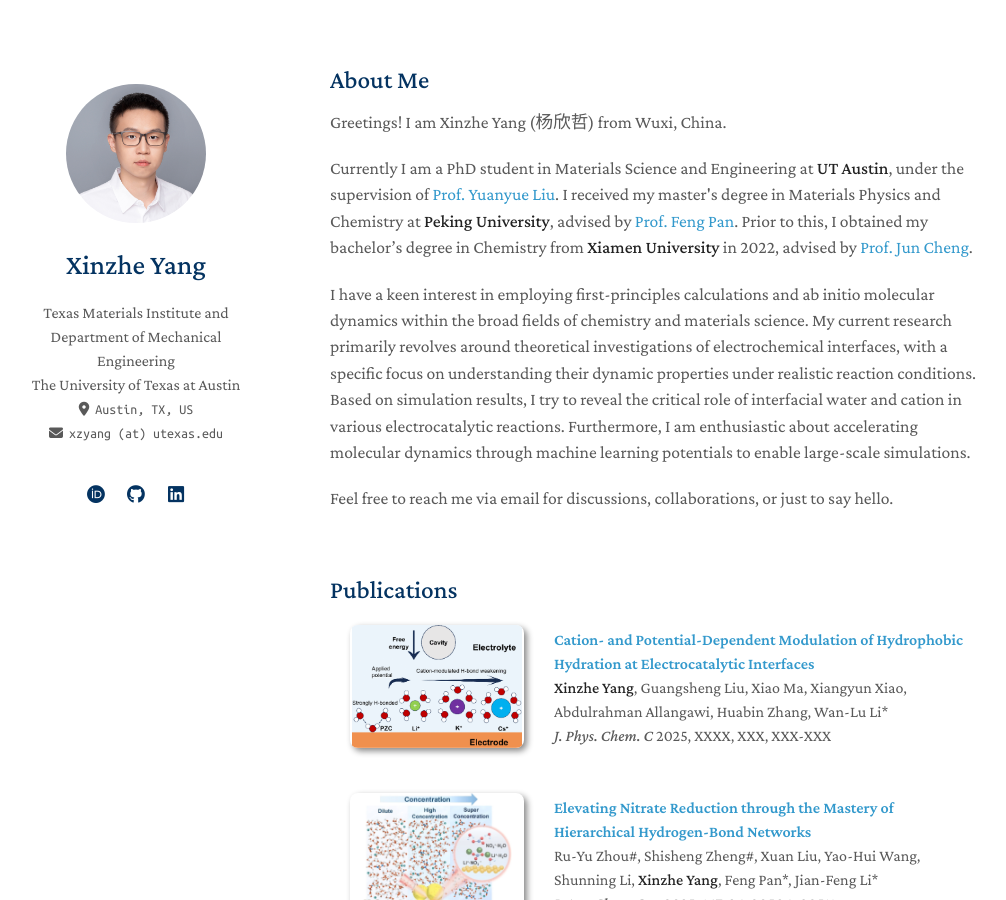
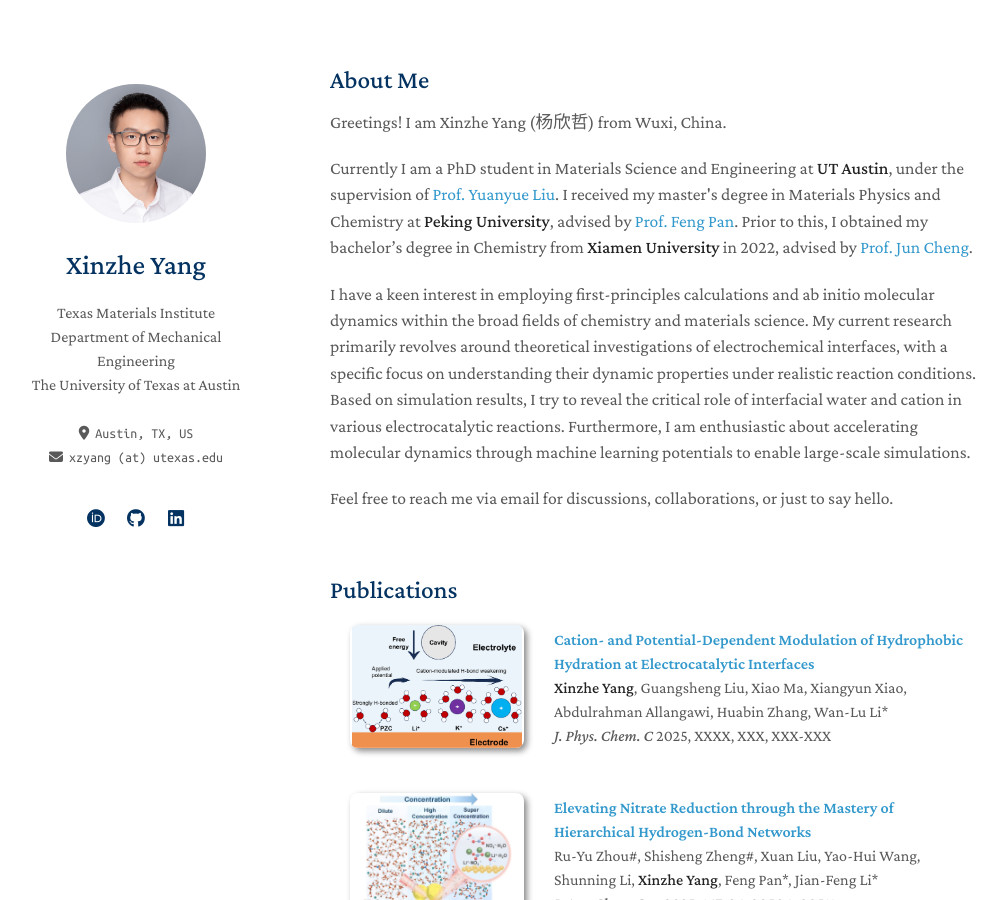
Before and after one commit to xzyang99/xzyang99.github.io, a Jekyll site: the page built from index.md, in a window 1280 px wide and 900 px high. Shown: the whole window, without its empty margins (140-1146 px from the left). Built offline with Jekyll 4.4.1, drawn with Linux system fonts in a browser that asks for light colours; a style sheet for code colours, icons or effects is not loaded; our own code applies the rules of GitHub Pages for plain Markdown files.

Commit message:
Update _config.yml

```diff
--- a/_config.yml
+++ b/_config.yml
@@ -1,7 +1,8 @@
 # Basic Information
 title: Xinzhe Yang
-affiliation1: Texas Materials Institute and Department of Mechanical Engineering
-affiliation2: The University of Texas at Austin
+affiliation1: Texas Materials Institute
+affiliation2: Department of Mechanical Engineering
+affiliation3: The University of Texas at Austin
 location: Austin, TX, US
 email: xzyang (at) utexas.edu
 email_link: 'mailto: xzyang@utexas.edu'
```
